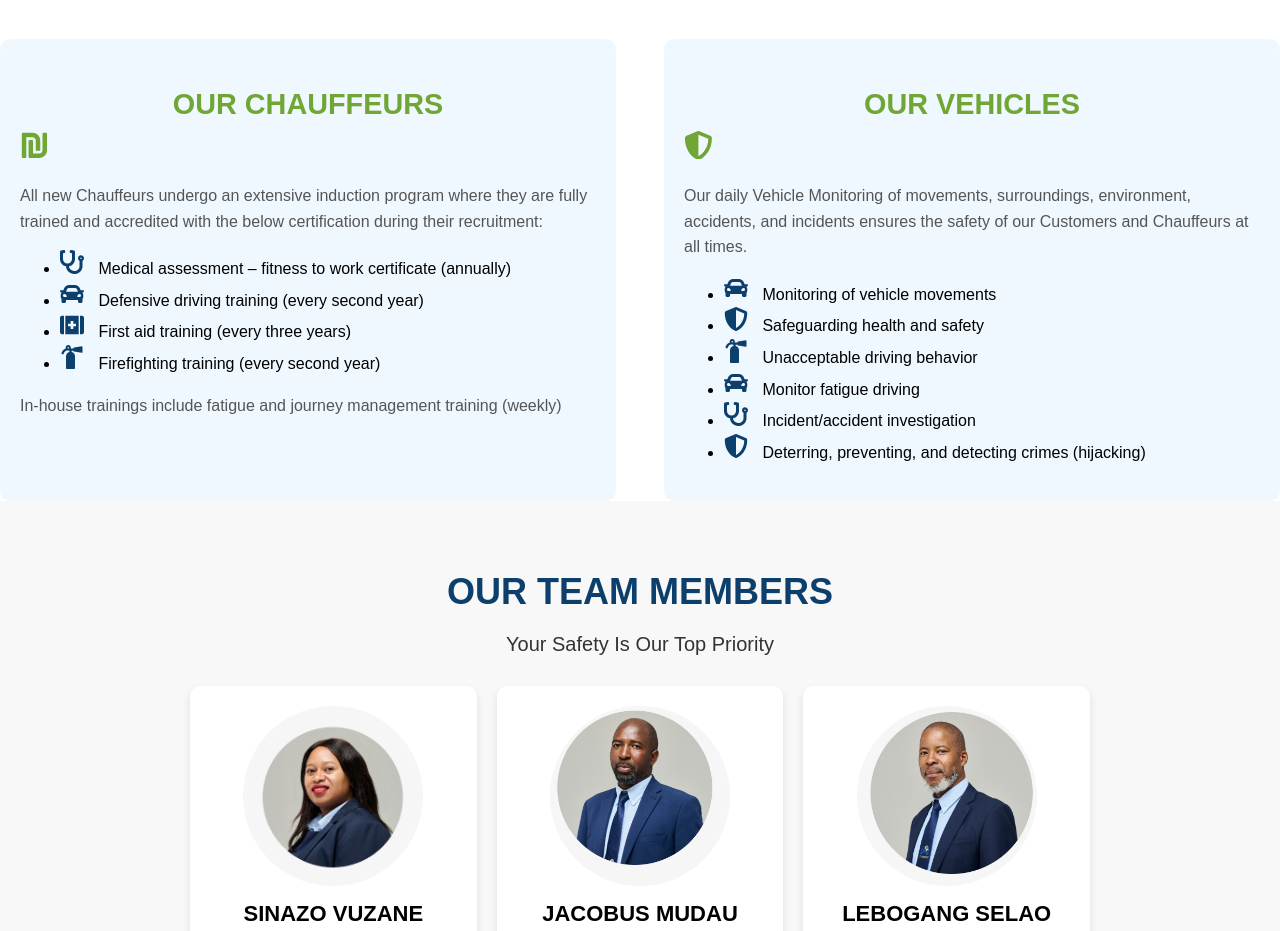
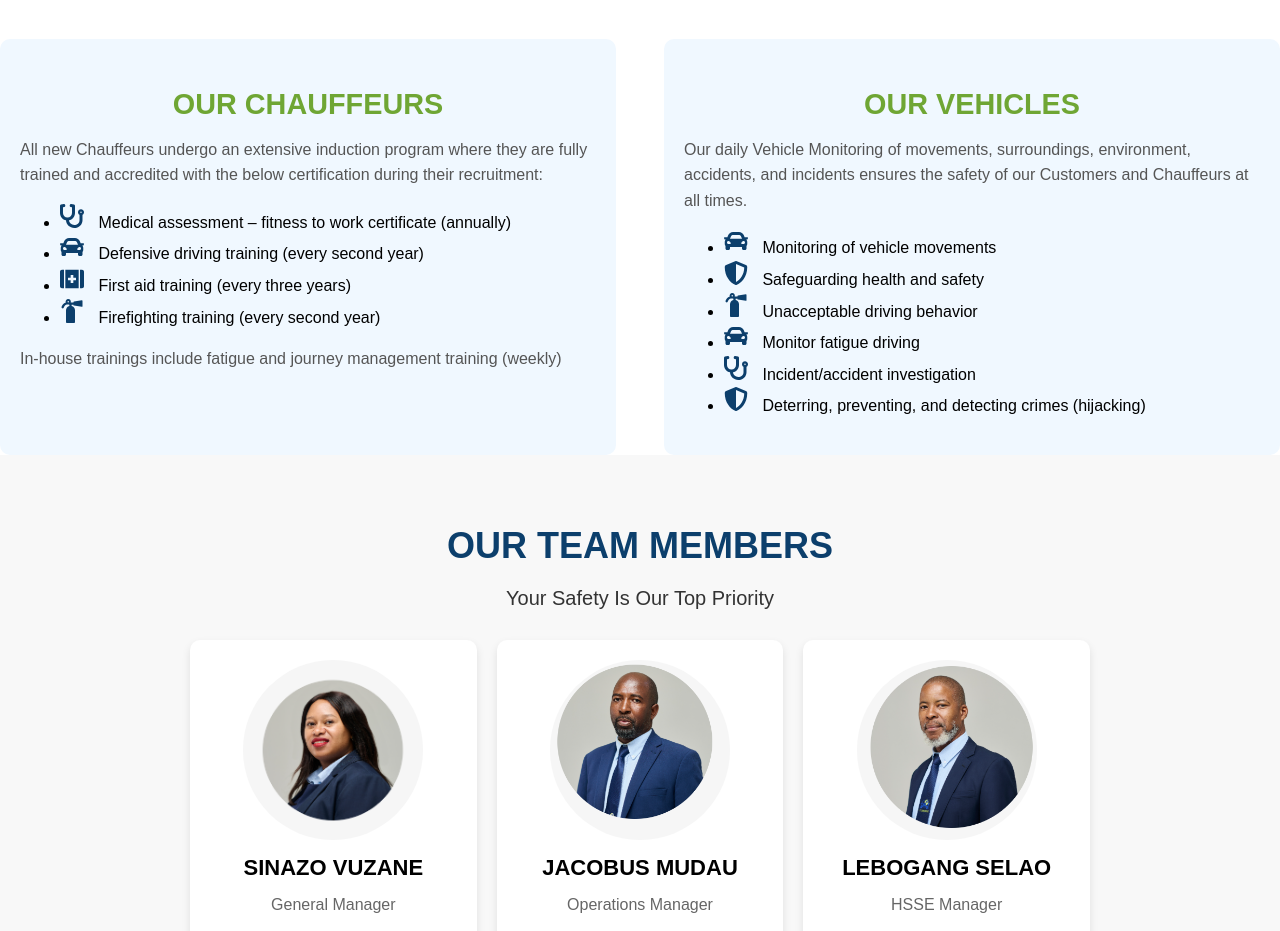
Before and after one commit to IkanyengAdams/my-website, a React (Create React App) app in the folder lociware-website/: page / in a window 1280 px wide. Shown: the part 8460-9391 px from the top of the page. Built offline with nearby package versions, Linux system fonts and the light colour scheme.

Commit message:
removed the unwanted icons

```diff
--- a/lociware-website/src/components/Safety.jsx
+++ b/lociware-website/src/components/Safety.jsx
@@ -24,7 +24,6 @@ export default function Safety() {
         <div className="safety-section">
           <h3 className="section-title">OUR CHAUFFEURS</h3>
           <div className="section-content">
-            <FaShekelSign className="section-icon" />
             <p>
               All new Chauffeurs undergo an extensive induction program where they are fully trained and accredited with the below certification during their recruitment:
             </p>
@@ -42,7 +41,6 @@ export default function Safety() {
         <div className="safety-section">
           <h3 className="section-title">OUR VEHICLES</h3>
           <div className="section-content">
-            <FaShieldAlt className="section-icon" />
             <p>
               Our daily Vehicle Monitoring of movements, surroundings, environment, accidents, and incidents ensures the safety of our Customers and Chauffeurs at all times.
             </p>
```
